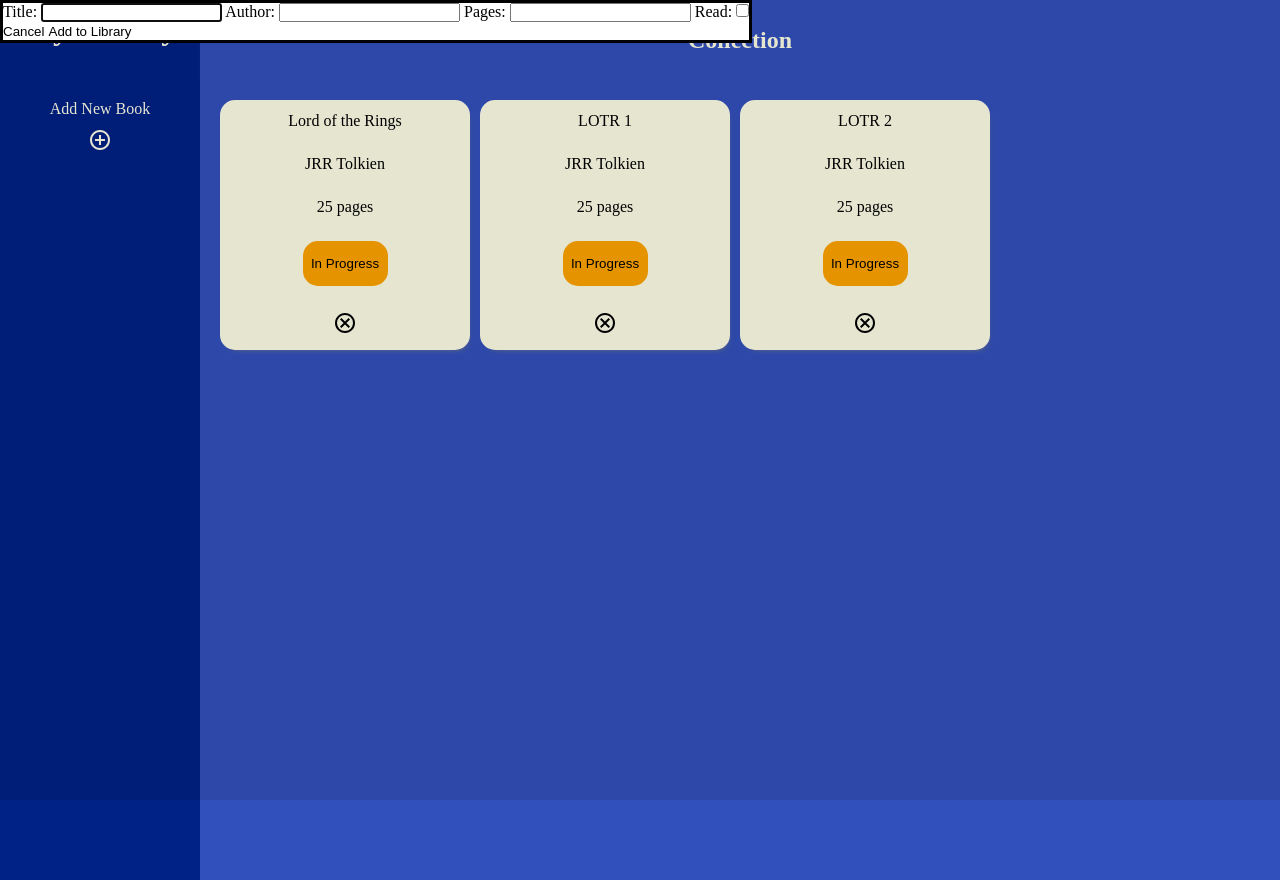
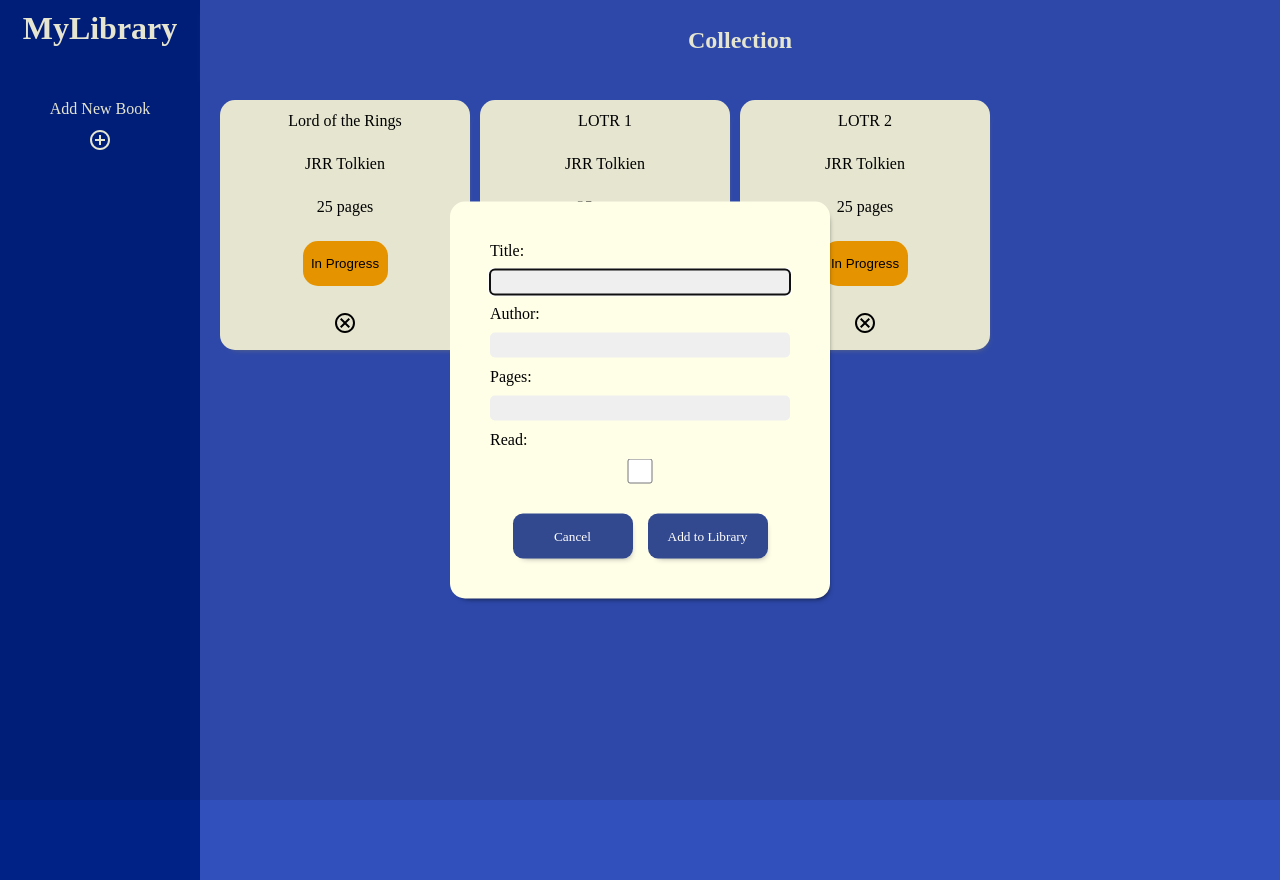
Before and after one commit to irinaravenova/library, a plain HTML site: page index.html in a window 1280 px wide. Both pictures are taken after a click on the button 100 px from the left and 141 px from the top of the page. Drawn offline with Linux system fonts and the light colour scheme; a web font is replaced by a local one.

Commit message:
styled dialog box

```diff
--- a/styles.css
+++ b/styles.css
@@ -88,3 +88,50 @@ li {
     border-radius: 15px;
     text-align: center;
 }
+
+
+dialog {
+    padding: 40px;
+    position: absolute;
+    top: 50%;
+    left: 50%;
+    transform: translate(-50%, -50%);
+    width: 300px;
+    border-style: none;
+    border-radius: 15px;
+    box-shadow: 3px 5px 6px -6px black;
+    background-color: #ffffe8;
+}
+
+#addBookForm {
+    display: grid;
+    gap: 10px;
+}
+
+input {
+    border-radius: 5px;
+    border-width: .5px;
+    height: 25px;
+    background-color: rgb(239, 239, 239);
+    border-style: none;
+}
+
+
+
+#addBookForm > div {
+    display: grid;
+    grid-auto-flow: column;
+    gap: 15px;
+    justify-content: center;
+    padding-top: 20px;
+}
+
+#addBookForm > div > button {
+    font-family: 'Grandiflora One', serif;
+    background-color: #32488f;
+    box-shadow: 3px 5px 6px -6px grey;
+    color: rgb(255, 255, 255);
+    width: 120px;
+    height: 45px;
+    border-radius: 10px;
+}
```
